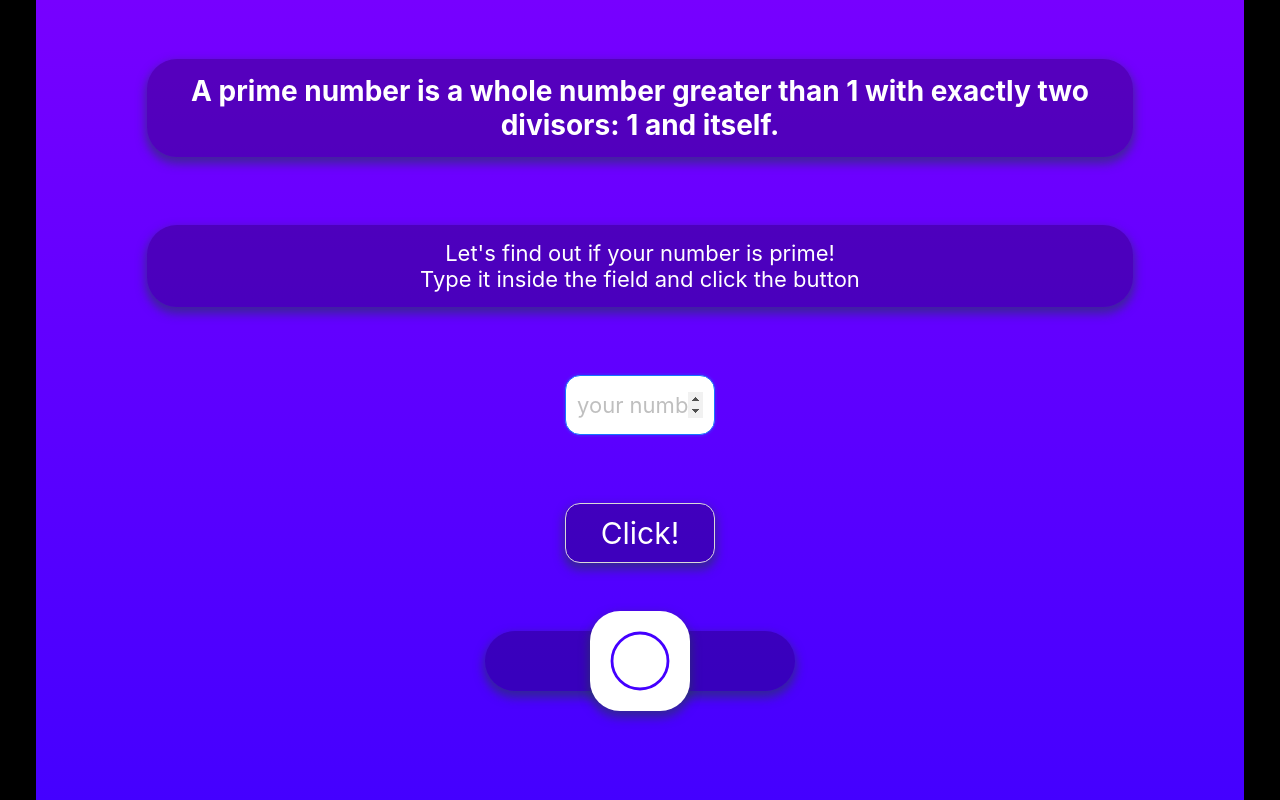
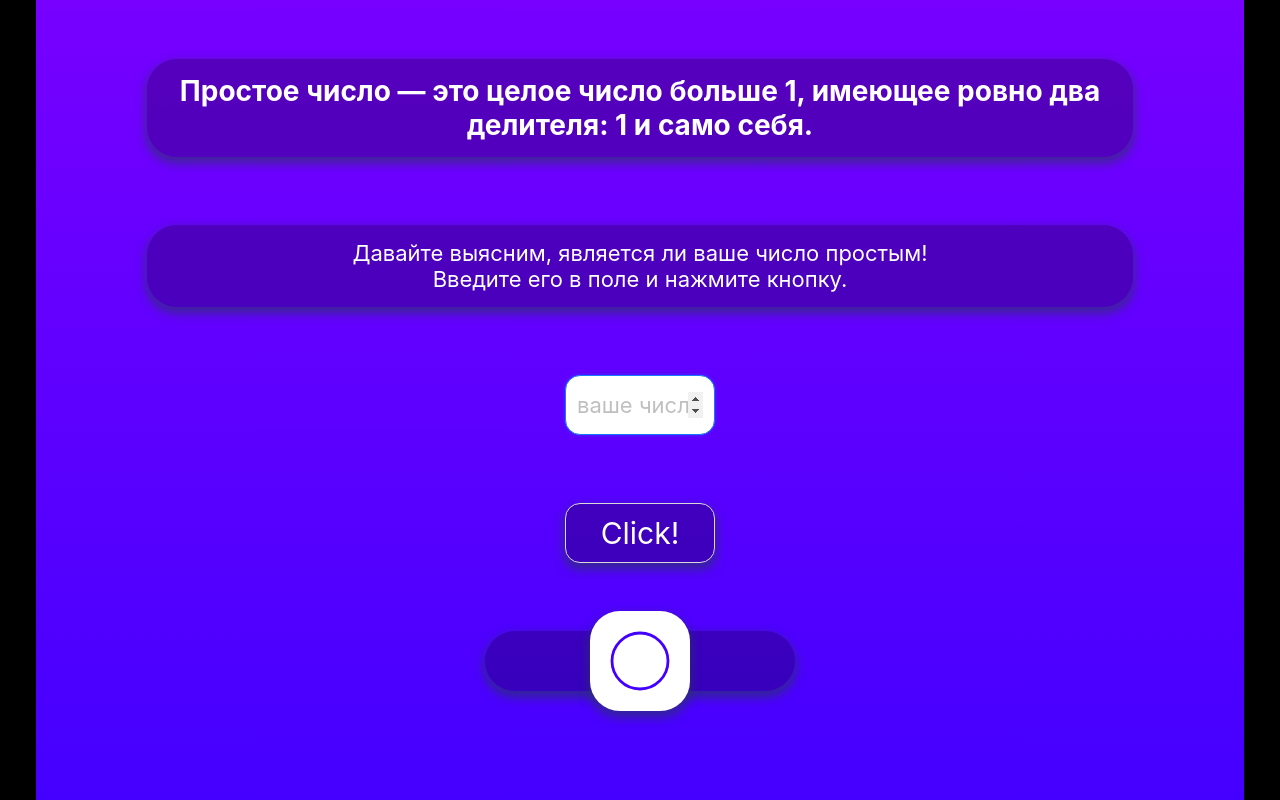
Before and after one commit to Thayorns/primals, a React (Create React App) app: page / in a window 1280 px wide. Built offline with nearby package versions, Linux system fonts and the light colour scheme.

Commit message:
fixed lang

```diff
--- a/src/components/app/App.js
+++ b/src/components/app/App.js
@@ -72,12 +72,12 @@ function App() {
     <div className="App">
       <motion.div className="container" style={{ background }}>
 
-        <h1>A prime number is a whole number greater than 1 with exactly two divisors: 1 and itself.</h1>
+        <h1>Простое число — это целое число больше 1, имеющее ровно два делителя: 1 и само себя.</h1>
         <p>
-          Let's find out if your number is prime!<br/>
-          Type it inside the field and click the button
+        Давайте выясним, является ли ваше число простым!<br/>
+        Введите его в поле и нажмите кнопку.
         </p>
-        <Input placeholder="your number"
+        <Input placeholder="ваше число"
           required
           type="number"
           ref={inputRef}
```
